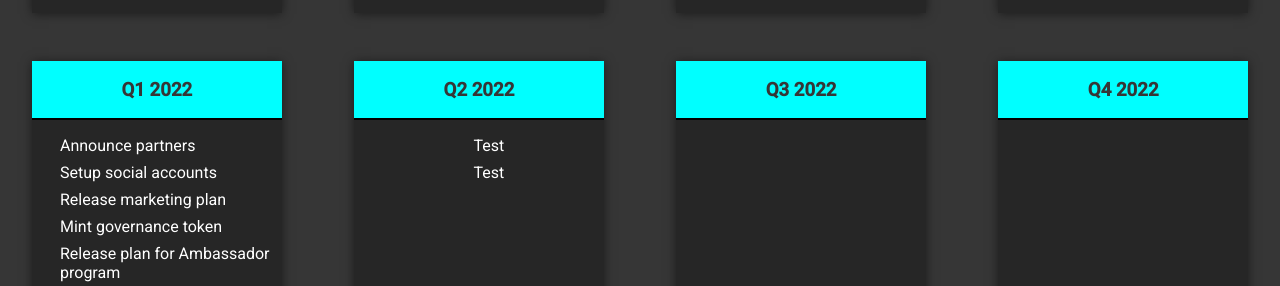
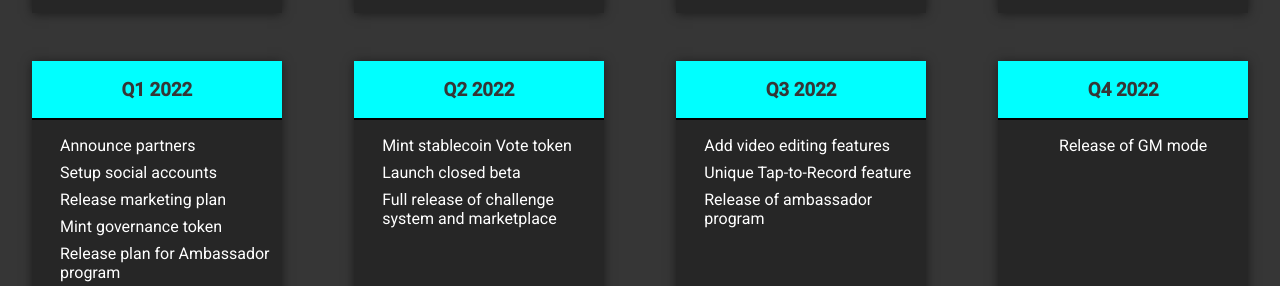
Before and after one commit to Gnorme/AllSkills, a Svelte app: page / in a window 1280 px wide. Shown: the part 4300-4586 px from the top of the page. Built offline with nearby package versions, Linux system fonts and the light colour scheme.

Commit message:
Add files via upload

```diff
--- a/src/Roadmap.svelte
+++ b/src/Roadmap.svelte
@@ -58,19 +58,28 @@
                 <h3>Q2 2022</h3>
             </div>
             <ul>
-                <li>Test</li>
-                <li>Test</li>
+                <li>Mint stablecoin Vote token</li>
+                <li>Launch closed beta</li>
+                <li>Full release of challenge system and marketplace</li>
             </ul>
         </div>
         <div class="roadmap-card">
             <div class="header">
                 <h3>Q3 2022</h3>
             </div>
+            <ul>
+                <li>Add video editing features</li>
+                <li>Unique Tap-to-Record feature</li>
+                <li>Release of ambassador program</li>
+            </ul>
         </div>
         <div class="roadmap-card">
             <div class="header">
                 <h3>Q4 2022</h3>
             </div>
+            <ul>
+                <li>Release of GM mode</li>
+            </ul>
         </div>
     </div>
 
```
